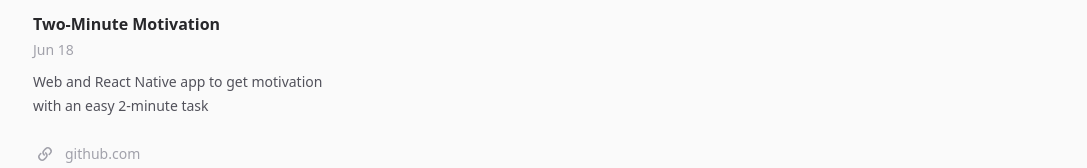
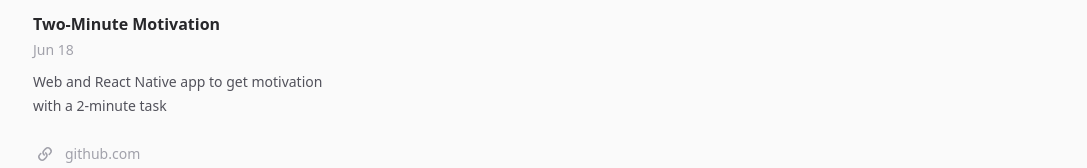
Before and after one commit to rgpass/gerrypasscom, a Next.js app: page /projects in a window 1280 px wide. Shown: the part 846-1014 px from the top of the page, without its empty margins (95-1182 px from the left). Built offline with nearby package versions, Linux system fonts and the light colour scheme; no server answers.

Commit message:
Add content for other projects, excluding images

```diff
--- a/src/app/projects/page.tsx
+++ b/src/app/projects/page.tsx
@@ -41,14 +41,45 @@ const projects = [
     name: 'Two-Minute Motivation',
     date: '2018-06',
     description:
-      'Web and React Native app to get motivation with an easy 2-minute task',
+      'Web and React Native app to get motivation with a 2-minute task',
     link: {
       href: 'https://github.com/rgpass/two-minute-motivation',
       label: 'github.com',
     },
     logo: logoTimer,
   },
-  // Happs
+  // {
+  //   name: 'Instructor Assistant',
+  //   date: '2017-04',
+  //   description:
+  //     'A web app for checking student understanding and asking questions',
+  //   link: {
+  //     href: 'https://github.com/rgpass/instructor-assistant',
+  //     label: 'github.com',
+  //   },
+  //   logo: logoTimer,
+  // },
+  // {
+  //   name: 'Middle of Us',
+  //   date: '2015-08',
+  //   description: 'A web app for finding a meeting place between two locations',
+  //   link: {
+  //     href: 'https://github.com/rgpass/middleofus',
+  //     label: 'github.com',
+  //   },
+  //   logo: logoTimer,
+  // },
+  // {
+  //   name: 'Happs',
+  //   date: '2014-10',
+  //   description:
+  //     'My flagship app when starting web dev, a positive psychology app',
+  //   link: {
+  //     href: 'https://github.com/rgpass/happs',
+  //     label: 'github.com',
+  //   },
+  //   logo: logoTimer,
+  // },
 ]
 
 function LinkIcon(props: React.ComponentPropsWithoutRef<'svg'>) {
```
